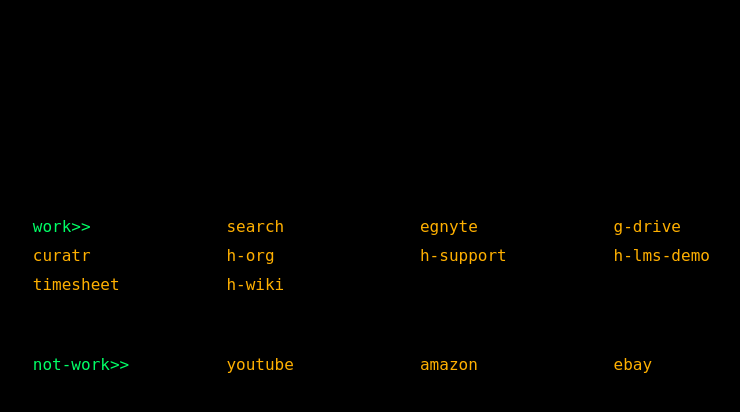
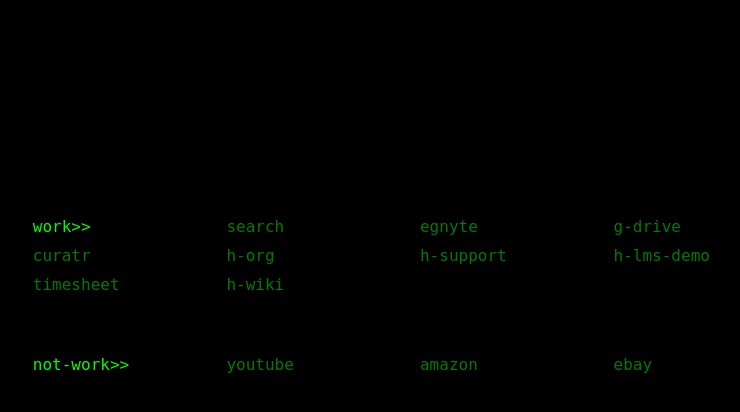
Before and after one commit to rosscoxon/rosscoxon.github.io, a plain HTML site: page index.html in a window 1280 px wide. Shown: the part 278-690 px from the top of the page, without its empty margins (245-985 px from the left). Drawn offline with Linux system fonts and the light colour scheme.

Commit message:
Update style.css

```diff
--- a/style.css
+++ b/style.css
@@ -4,7 +4,7 @@
     width: 100%;
     height: 100%;
     background-color: #000;
-    color: #00FF66;
+    color: #00BF00;
     margin: 0;
     padding: 0;
     font-family: 'Inconsolata', mono;
@@ -81,7 +81,7 @@
   margin: 5;
 }
 .main li {
-  color: #00FF66;
+  color: #00FE00;
 
 }
 .main li a:hover {
@@ -93,7 +93,7 @@
 }
 
 a {
-  color: #FFB000;
+  color: #007A01;
   text-decoration: none;
   display: block;
   float: none;
```
